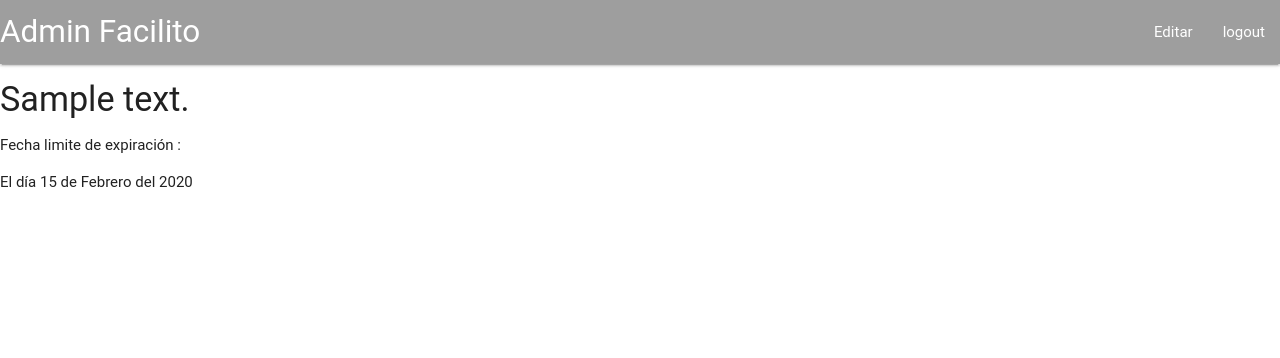
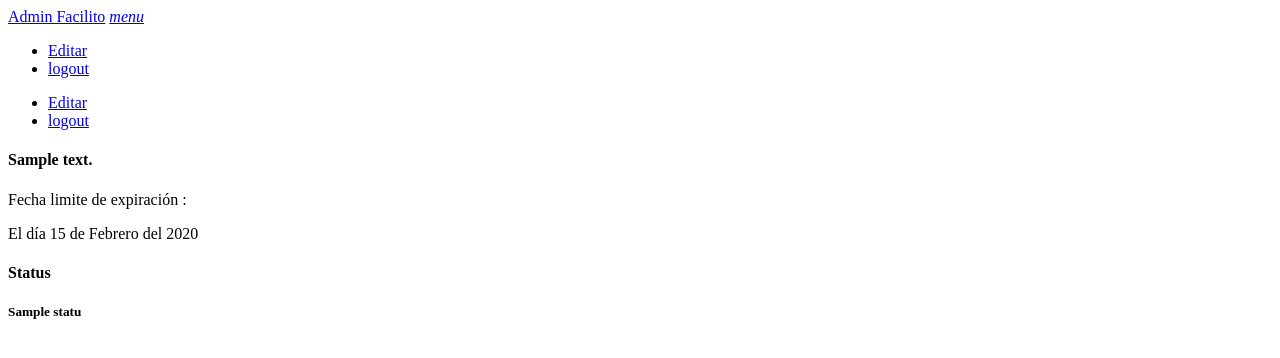
Before and after one commit to eduardogpg/admin_facilito, a Django app: a page that uses admin_facilito/templates/project/show.html in a window 1280 px wide. Shown: the top 358 px of the page. Run offline with Django 3.2, Linux system fonts and the light colour scheme; tables that the repository leaves empty hold one stand-in row (values such as "Sample post"); parts of the project's set-up code (start-up, migrations or seed data) failed here and were passed over; some libraries are stand-ins or nearby versions; some web fonts are replaced.

Commit message:
selecte status

```diff
--- a/admin_facilito/projects/models.py
+++ b/admin_facilito/projects/models.py
@@ -1,6 +1,5 @@
 #!/usr/bin/env python
 # -*- coding: utf-8 -*-
-
 from __future__ import unicode_literals
 from django.contrib.auth.models import User
 from django.core.exceptions import ValidationError
@@ -21,14 +20,18 @@
 	def __str__(self):
 		return self.title
 
-	def clean(self):
+	def validate_unique(self, exclude=None):
 		self.slug = self.create_slug_field(self.title)
 		if Project.objects.filter(slug = self.slug).exclude(pk=self.id).exists():
-			raise ValidationError('El proyecto ya se encuentra registrado.!')
+			raise ValidationError('El proyecto ya se encuentra registrado!')
 		super(Project, self).clean()
 
 	def create_slug_field(self, value):
 		return value.lower().replace(" ", "-")
+
+	def get_status(self):
+		return self.projectstatus_set.last().status
+
 
 class ProjectStatus(models.Model):
 	project = models.ForeignKey(Project, on_delete=models.CASCADE)
--- a/admin_facilito/projects/urls.py
+++ b/admin_facilito/projects/urls.py
@@ -11,8 +11,7 @@
 
 urlpatterns = [
     url(r'^create/$', CreateClass.as_view(), name = 'create'),
-		url(r'^show/(?P<slug>\w+)/$', ShowClass.as_view(), name = 'show'),
+		url(r'^show/(?P<slug>[\w-]+)/$', ShowClass.as_view(), name='show'),
     url(r'^my/projects$', ListClass.as_view(), name = 'own'),
-    url(r'^edit/(?P<slug>\w+)/$', EditClass.as_view(), name = 'edit'),
-    #url(r'^edit/(?P<slug>\w+)/$', edit, name = 'edit'),
+    url(r'^edit/(?P<slug>[\w-]+)/$', edit, name = 'edit'),
    ]
--- a/admin_facilito/projects/views.py
+++ b/admin_facilito/projects/views.py
@@ -1,4 +1,5 @@
 from .models import Project
+from .models import ProjectStatus
 
 from django.shortcuts import render
 
@@ -28,21 +29,22 @@
 class ShowClass(DetailView):
 	model = Project
 	template_name = 'project/show.html'
-	slug_field = 'slug'
-	slug_url_kwarg = 'slug'
 
 class CreateClass(CreateView, LoginRequiredMixin):
 	login_url = 'client:login'
 	template_name = 'project/create.html'
 	model = Project
 	form_class = CreateProjectForm
-	success_url = reverse_lazy('client:dashboard')
 
 	def form_valid(self, form):
 		self.object = form.save(commit = False)
 		self.object.user = self.request.user
 		self.object.save()
-		return HttpResponseRedirect( self.get_success_url() )
+		self.object.projectstatus_set.create(status_id = 1)
+		return HttpResponseRedirect( self.project_show() )
+
+	def project_show(self):
+		return reverse_lazy('project:show', kwargs={'slug': self.object.slug})
 
 class ListClass(ListView, LoginRequiredMixin):
 	login_url = 'client:login'
@@ -54,7 +56,6 @@
 #http://stackoverflow.com/questions/18172102/object-ownership-validation-in-django-updateview
 class EditClass(LoginRequiredMixin, UpdateView, SuccessMessageMixin):
 	login_url = 'client:login'
-
 	success_url =  reverse_lazy('client:dashboard')
 
 	template_name = 'project/edit.html'
@@ -73,16 +74,29 @@
 	def prepare_fake_url(self):
 		return reverse_lazy('project:show', kwargs={'slug': self.object.slug})
 
-	#http://stackoverflow.com/questions/21046626/django-form-with-a-one-to-many-relationship
-	#Inlibes block
-	#https://docs.djangoproject.com/en/dev/ref/contrib/admin/#inlinemodeladmin-objects
+#http://stackoverflow.com/questions/21046626/django-form-with-a-one-to-many-relationship
+#Inlibes block
+#https://docs.djangoproject.com/en/dev/ref/contrib/admin/#inlinemodeladmin-objects
 
+#validar que solo los usuarios puedan actualizar sus propios productos
 @login_required( login_url = 'client:login' )
-def edit(request):
-	form_project = EditProjectForm(request.POST or None)
+def edit(request, slug = ''):
+	project = get_object_or_404(Project, slug=slug)
+	form_project = EditProjectForm(request.POST or None, instance = project)
 	form_status = StatusChoiceForm(request.POST or None)
 
 	if request.method == 'POST':
 		if form_project.is_valid() and form_status.is_valid():
+			form_project.save()
+			selection = form_status.cleaned_data['status'].id
+
+			if selection != project.get_status().status_id:
+				project.projectstatus_set.create(status_id = selection)
 			messages.success(request, 'Datos actualizados correctamente')
-	return render(request, 'project/edit.html', {'form_project' : form_project, 'form_status': form_status})
+
+	context = {
+		'project' : project,
+		'form_project' : form_project,
+		'form_status': form_status
+	}
+	return render(request, 'project/edit.html', context)
--- a/admin_facilito/templates/client/bases/base_client.html
+++ b/admin_facilito/templates/client/bases/base_client.html
@@ -5,12 +5,14 @@
 	<meta charset="UTF-8">
 
 	<title> {% block title %} {% endblock %} </title>
-
+	<!--
 		<link rel="stylesheet" href="https://fonts.googleapis.com/icon?family=Material+Icons">
     <link rel="stylesheet" href="https://cdnjs.cloudflare.com/ajax/libs/materialize/0.97.3/css/materialize.min.css">
     <script type="text/javascript" src="https://code.jquery.com/jquery-2.1.1.min.js"></script>
     <script src="https://cdnjs.cloudflare.com/ajax/libs/materialize/0.97.3/js/materialize.min.js"></script>
 		<link rel="stylesheet" type="text/css" href="{% static 'css/style.css' %}" />
+	-->
+
    {% block scripts %} {% endblock %}
 
 </head>
--- a/admin_facilito/templates/project/edit.html
+++ b/admin_facilito/templates/project/edit.html
@@ -12,7 +12,9 @@
 	<div class = "class_container_form" >
 		<form method="post" action="">
 			{% csrf_token %}
-			{% include "includes/_forms.html" with form=form only %}
+			{% include "includes/_forms.html" with form=form_project only %}
+			{% include "includes/_forms.html" with form=form_status only %}
+
 			<input class="btn #9e9e9e grey" type="submit" value="actualizar">
 		</form>
 	</div>
--- a/admin_facilito/templates/project/show.html
+++ b/admin_facilito/templates/project/show.html
@@ -15,6 +15,10 @@
 	<p> Fecha limite de expiración : </p>
 	<p> {{ project.dead_line|date_format }} </p>
 
+	<h4>Status</h4>
+	<h5> {{ project.get_status.title }} </h5>
+
+
 
 	{% if request.user.id == project.user_id %}
 		<a href="{% url 'project:edit' project.slug %}">Editar</a>
```
Also changed, not shown: admin_facilito/status/forms.py (+6 -1 lines), temario/index.html (+6 -6 lines), admin_facilito/status/models.py (line endings or trailing spaces), 5 other files.
